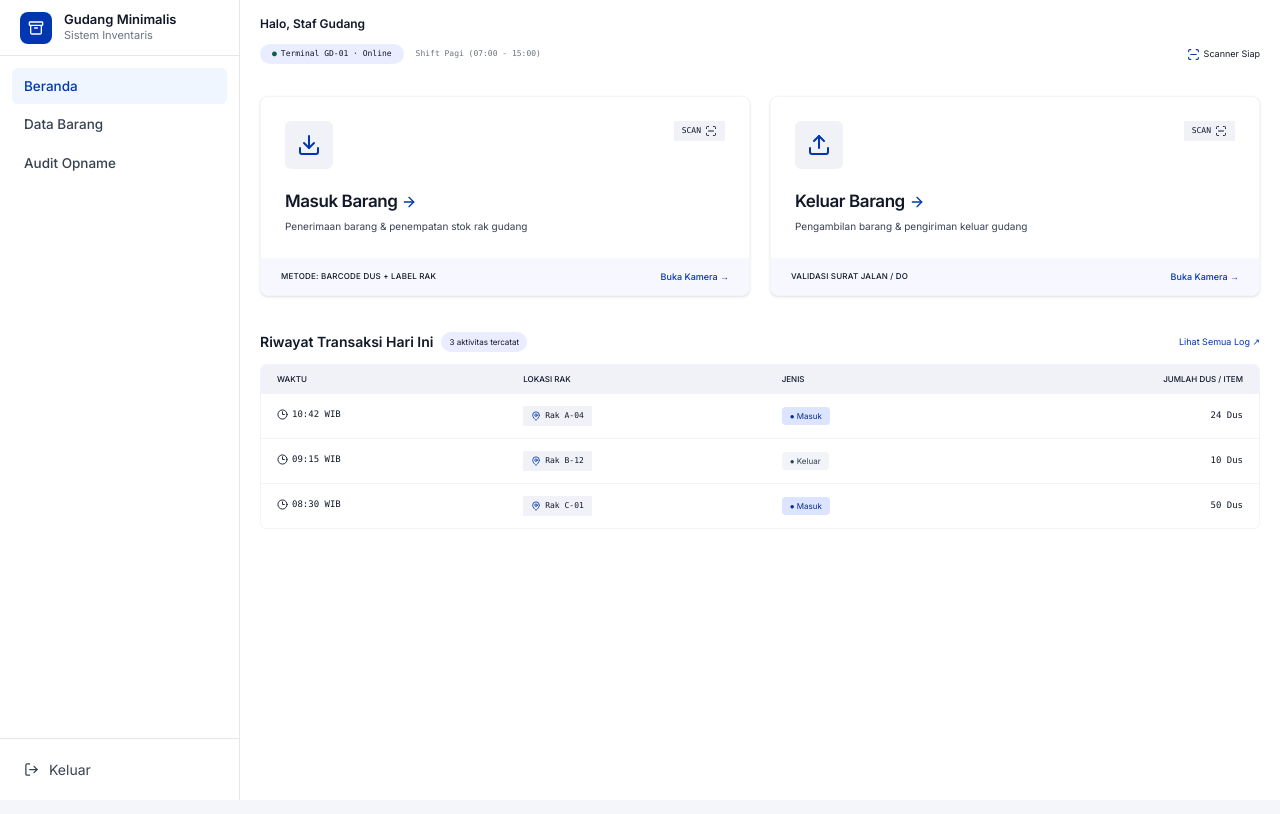
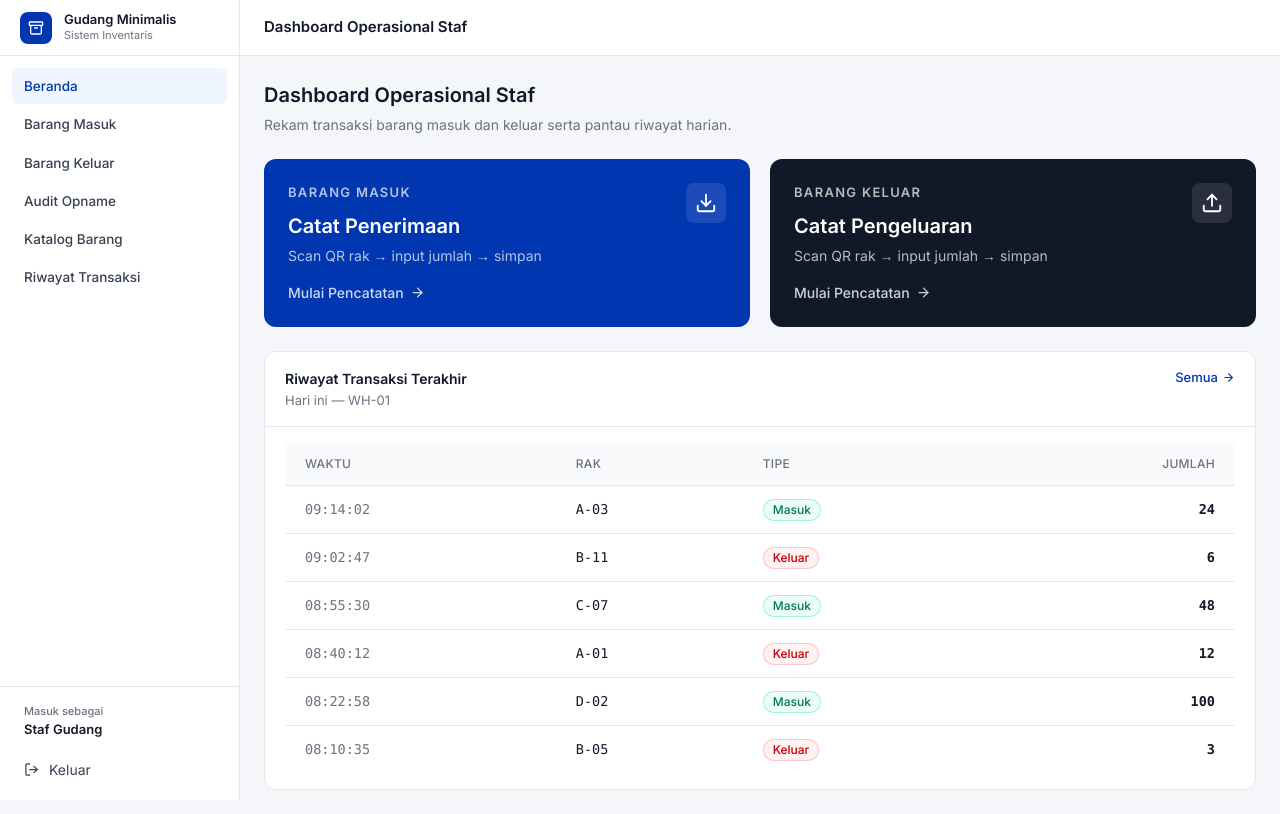
Before and after one commit to HA141User/Projek-Perangkat-Lunak, a React (Vite) app in the folder frontend/gudang-minimalis/: page /staff in a window 1280 px wide. Built offline with nearby package versions, Linux system fonts and the light colour scheme; no server answers.

Commit message:
feat(staff): redesign staff operational dashboard

```diff
--- a/frontend/gudang-minimalis/src/pages/StaffDashboard.jsx
+++ b/frontend/gudang-minimalis/src/pages/StaffDashboard.jsx
@@ -1,169 +1,164 @@
-
-import { Link } from 'react-router'
-import {
-  Download,
-  Upload,
-  ArrowRight,
-  Clock3,
-  MapPin,
-  ScanLine,
-} from 'lucide-react'
-import Sidebar from '../components/Sidebar'
+import { useState } from 'react'
+import { Link, useNavigate } from 'react-router'
+import { Download, Upload, ArrowRight } from 'lucide-react'
+import AppShell from '../components/AppShell'
+import Badge from '../components/ui/Badge'
+import { Card, CardHeader, CardBody } from '../components/ui/Card'
+import { getAuth, clearAuth } from '../lib/auth'
 
 const menu = [
   { label: 'Beranda', to: '/staff' },
-  { label: 'Data Barang', to: '/staff/barang' },
+  { label: 'Barang Masuk', to: '/staff/masuk' },
+  { label: 'Barang Keluar', to: '/staff/keluar' },
   { label: 'Audit Opname', to: '/staff/opname' },
+  { label: 'Katalog Barang', to: '/staff/barang' },
+  { label: 'Riwayat Transaksi', to: '/staff/riwayat' },
 ]
 
-const transactions = [
-  { time: '10:42 WIB', rack: 'Rak A-04', type: 'Masuk', amount: '24 Dus' },
-  { time: '09:15 WIB', rack: 'Rak B-12', type: 'Keluar', amount: '10 Dus' },
-  { time: '08:30 WIB', rack: 'Rak C-01', type: 'Masuk', amount: '50 Dus' },
+const DUMMY_TRANSACTIONS = [
+  { id: 1, waktu: '09:14:02', rak: 'A-03', tipe: 'IN', jumlah: 24 },
+  { id: 2, waktu: '09:02:47', rak: 'B-11', tipe: 'OUT', jumlah: 6 },
+  { id: 3, waktu: '08:55:30', rak: 'C-07', tipe: 'IN', jumlah: 48 },
+  { id: 4, waktu: '08:40:12', rak: 'A-01', tipe: 'OUT', jumlah: 12 },
+  { id: 5, waktu: '08:22:58', rak: 'D-02', tipe: 'IN', jumlah: 100 },
+  { id: 6, waktu: '08:10:35', rak: 'B-05', tipe: 'OUT', jumlah: 3 },
 ]
 
-function TransactionCard({ incoming, title, description, href }) {
-  const Icon = incoming ? Download : Upload
+export default function StaffDashboard() {
+  const navigate = useNavigate()
+  const { user } = getAuth()
+
+  function handleLogout() {
+    clearAuth()
+    navigate('/login')
+  }
 
   return (
-    <article className="overflow-hidden rounded-lg border border-slate-100 bg-white shadow-sm">
-      <div className="p-6">
-        <div className="mb-5 flex items-start justify-between">
-          <div className="grid size-12 place-items-center rounded-md bg-field text-brand">
-            <Icon size={24} />
-          </div>
-          <span className="flex items-center gap-1 bg-field px-2 py-1 font-mono text-[8px]">
-            SCAN <ScanLine size={12} />
-          </span>
-        </div>
-
-        <Link
-          to={href}
-          className="flex items-center gap-1 text-[17px] font-semibold tracking-tight hover:text-brand"
+    <AppShell
+      menuItems={menu}
+      userName={user?.name || 'Staf Gudang'}
+      onLogout={handleLogout}
+      pageTitle="Dashboard Operasional Staf"
     >
-          {title}
-          <ArrowRight size={16} className="text-brand" />
-        </Link>
-
-        <p className="mt-1 text-[10px] text-muted-dark">
-          {description}
+      {/* Section heading */}
+      <div className="mb-6">
+        <h2 className="text-[20px] font-semibold text-[#111827]">Dashboard Operasional Staf</h2>
+        <p className="mt-1 text-[14px] text-[#6B7280]">
+          Rekam transaksi barang masuk dan keluar serta pantau riwayat harian.
         </p>
       </div>
 
-      <div className="flex flex-wrap items-center justify-between gap-2 bg-[#F7F8FF] px-5 py-3">
-        <span className="text-[8px] font-medium tracking-wide">
-          {incoming ? 'METODE: BARCODE DUS + LABEL RAK' : 'VALIDASI SURAT JALAN / DO'}
-        </span>
-        <Link to={href} className="text-[9px] font-medium text-brand">
-          Buka Kamera →
-        </Link>
+      {/* Action Cards */}
+      <div className="mb-6 grid grid-cols-2 gap-5 max-sm:grid-cols-1">
+        {/* Barang Masuk */}
+        <Link
+          to="/staff/masuk"
+          className="group flex min-h-[140px] flex-col justify-between rounded-xl bg-[#0037B0] p-6 text-white transition hover:bg-[#1D4ED8]"
+        >
+          <div className="flex items-start justify-between">
+            <div>
+              <p className="text-[13px] font-semibold uppercase tracking-widest text-white/70">
+                Barang Masuk
+              </p>
+              <h3 className="mt-2 text-[20px] font-semibold">Catat Penerimaan</h3>
+              <p className="mt-1 text-[14px] text-white/70">
+                Scan QR rak → input jumlah → simpan
+              </p>
             </div>
-    </article>
-  )
-}
-
-export default function StaffDashboard() {
-  return (
-    <div className="flex min-h-screen bg-white max-md:flex-col">
-      <Sidebar items={menu} />
-
-      <main className="min-w-0 flex-1 px-5 pb-8">
-        <header className="mb-8 pt-4">
-          <h1 className="text-xs font-semibold">Halo, Staf Gudang</h1>
-
-          <div className="mt-3 flex flex-wrap items-center justify-between gap-3">
-            <div className="flex flex-wrap items-center gap-3">
-              <span className="rounded-full bg-[#E9EDFF] px-3 py-1 font-mono text-[8px]">
-                <span className="mr-1 text-green">●</span>
-                Terminal GD-01 · Online
-              </span>
-              <span className="font-mono text-[8px] text-muted">
-                Shift Pagi (07:00 - 15:00)
+            <span className="grid size-10 place-items-center rounded-lg bg-white/10 text-white">
+              <Download size={22} />
             </span>
           </div>
+          <div className="mt-4 flex items-center gap-1.5 text-[14px] font-medium text-white/80 group-hover:text-white">
+            Mulai Pencatatan <ArrowRight size={15} />
+          </div>
+        </Link>
 
-            <span className="flex items-center gap-1 text-[9px]">
-              <ScanLine size={13} className="text-brand" />
-              Scanner Siap
+        {/* Barang Keluar */}
+        <Link
+          to="/staff/keluar"
+          className="group flex min-h-[140px] flex-col justify-between rounded-xl bg-[#111827] p-6 text-white transition hover:bg-[#1f2937]"
+        >
+          <div className="flex items-start justify-between">
+            <div>
+              <p className="text-[13px] font-semibold uppercase tracking-widest text-white/70">
+                Barang Keluar
+              </p>
+              <h3 className="mt-2 text-[20px] font-semibold">Catat Pengeluaran</h3>
+              <p className="mt-1 text-[14px] text-white/70">
+                Scan QR rak → input jumlah → simpan
+              </p>
+            </div>
+            <span className="grid size-10 place-items-center rounded-lg bg-white/10 text-white">
+              <Upload size={22} />
             </span>
           </div>
-        </header>
-
-        <section className="grid grid-cols-2 gap-5 max-lg:gap-3 max-md:grid-cols-1">
-          <TransactionCard
-            incoming
-            title="Masuk Barang"
-            description="Penerimaan barang & penempatan stok rak gudang"
-            href="/staff/barang-masuk"
-          />
-
-          <TransactionCard
-            title="Keluar Barang"
-            description="Pengambilan barang & pengiriman keluar gudang"
-            href="/staff/barang-keluar"
-          />
-        </section>
-
-        <section className="mt-9">
-          <div className="mb-3 flex flex-wrap items-center justify-between gap-3">
-            <div className="flex items-center gap-2">
-              <h2 className="text-sm font-semibold">
-                Riwayat Transaksi Hari Ini
-              </h2>
-              <span className="rounded-full bg-[#E9EDFF] px-2 py-1 text-[8px]">
-                3 aktivitas tercatat
-              </span>
+          <div className="mt-4 flex items-center gap-1.5 text-[14px] font-medium text-white/80 group-hover:text-white">
+            Mulai Pencatatan <ArrowRight size={15} />
           </div>
-
-            <Link to="/staff/log" className="text-[9px] text-brand">
-              Lihat Semua Log ↗
         </Link>
       </div>
 
-          <div className="overflow-x-auto rounded-md border border-slate-100">
-            <table className="w-full min-w-[570px] border-collapse text-left">
-              <thead className="bg-field text-[8px]">
-                <tr>
-                  <th className="px-4 py-2 font-medium">WAKTU</th>
-                  <th className="px-4 py-2 font-medium">LOKASI RAK</th>
-                  <th className="px-4 py-2 font-medium">JENIS</th>
-                  <th className="px-4 py-2 text-right font-medium">JUMLAH DUS / ITEM</th>
+      {/* Riwayat Transaksi */}
+      <Card>
+        <CardHeader
+          title="Riwayat Transaksi Terakhir"
+          description="Hari ini — WH-01"
+          actions={
+            <Link
+              to="/staff/riwayat"
+              className="flex items-center gap-1 text-[13px] font-medium text-[#0037B0] hover:underline"
+            >
+              Semua <ArrowRight size={13} />
+            </Link>
+          }
+        />
+        <CardBody className="p-0">
+          <div className="overflow-x-auto">
+            <table className="w-full">
+              <thead>
+                <tr className="border-b border-[#E5E7EB] bg-[#F9FAFB]">
+                  <th className="px-5 py-3 text-left text-[12px] font-medium uppercase tracking-wide text-[#6B7280]">
+                    Waktu
+                  </th>
+                  <th className="px-5 py-3 text-left text-[12px] font-medium uppercase tracking-wide text-[#6B7280]">
+                    Rak
+                  </th>
+                  <th className="px-5 py-3 text-left text-[12px] font-medium uppercase tracking-wide text-[#6B7280]">
+                    Tipe
+                  </th>
+                  <th className="px-5 py-3 text-right text-[12px] font-medium uppercase tracking-wide text-[#6B7280]">
+                    Jumlah
+                  </th>
                 </tr>
               </thead>
-
               <tbody>
-                {transactions.map((item) => (
-                  <tr key={item.time} className="border-t border-slate-100 text-[9px] hover:bg-slate-50">
-                    <td className="px-4 py-3 font-mono">
-                      <span className="inline-flex items-center gap-1">
-                        <Clock3 size={11} /> {item.time}
-                      </span>
+                {DUMMY_TRANSACTIONS.map((tx) => (
+                  <tr
+                    key={tx.id}
+                    className="border-b border-[#E5E7EB] last:border-0 hover:bg-[#F9FAFB]"
+                  >
+                    <td className="px-5 py-3 font-mono text-[13.5px] text-[#6B7280]">
+                      {tx.waktu}
                     </td>
-                    <td className="px-4 py-3">
-                      <span className="inline-flex items-center gap-1 bg-field px-2 py-1 font-mono text-[8px]">
-                        <MapPin size={10} className="text-brand" />
-                        {item.rack}
-                      </span>
+                    <td className="px-5 py-3 font-mono text-[13.5px] font-medium text-[#111827]">
+                      {tx.rak}
                     </td>
-                    <td className="px-4 py-3">
-                      <span className={`rounded-sm px-2 py-1 text-[8px] ${
-                        item.type === 'Masuk'
-                          ? 'bg-[#DCE4FF] text-[#062D91]'
-                          : 'bg-slate-100 text-slate-700'
-                      }`}>
-                        ● {item.type}
-                      </span>
+                    <td className="px-5 py-3">
+                      <Badge variant={tx.tipe === 'IN' ? 'success' : 'danger'}>
+                        {tx.tipe === 'IN' ? 'Masuk' : 'Keluar'}
+                      </Badge>
                     </td>
-                    <td className="px-4 py-3 text-right font-mono">
-                      {item.amount}
+                    <td className="px-5 py-3 text-right font-mono text-[13.5px] font-semibold text-[#111827]">
+                      {tx.jumlah.toLocaleString('id-ID')}
                     </td>
                   </tr>
                 ))}
               </tbody>
             </table>
           </div>
-        </section>
-      </main>
-    </div>
+        </CardBody>
+      </Card>
+    </AppShell>
   )
 }
```
Lines whose indentation alone changed are shown as unchanged.
